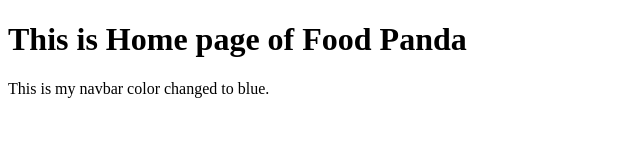
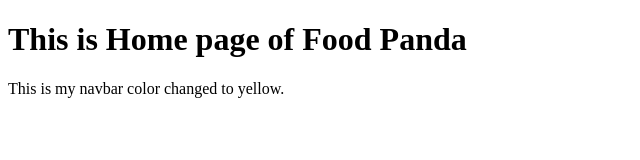
Before and after one commit to InnoSufiyan/foodPanda, a plain HTML site: page index.html in a window 1280 px wide. Shown: the full height of the page, 0-640 px from the left. Drawn offline with Linux system fonts and the light colour scheme.

Commit message:
changed to yellow

```diff
--- a/index.html
+++ b/index.html
@@ -10,6 +10,6 @@
     <h1>
         This is Home page of Food Panda
     </h1>
-    <p>This is my navbar color changed to blue.</p>
+    <p>This is my navbar color changed to yellow.</p>
 </body>
 </html>
```
